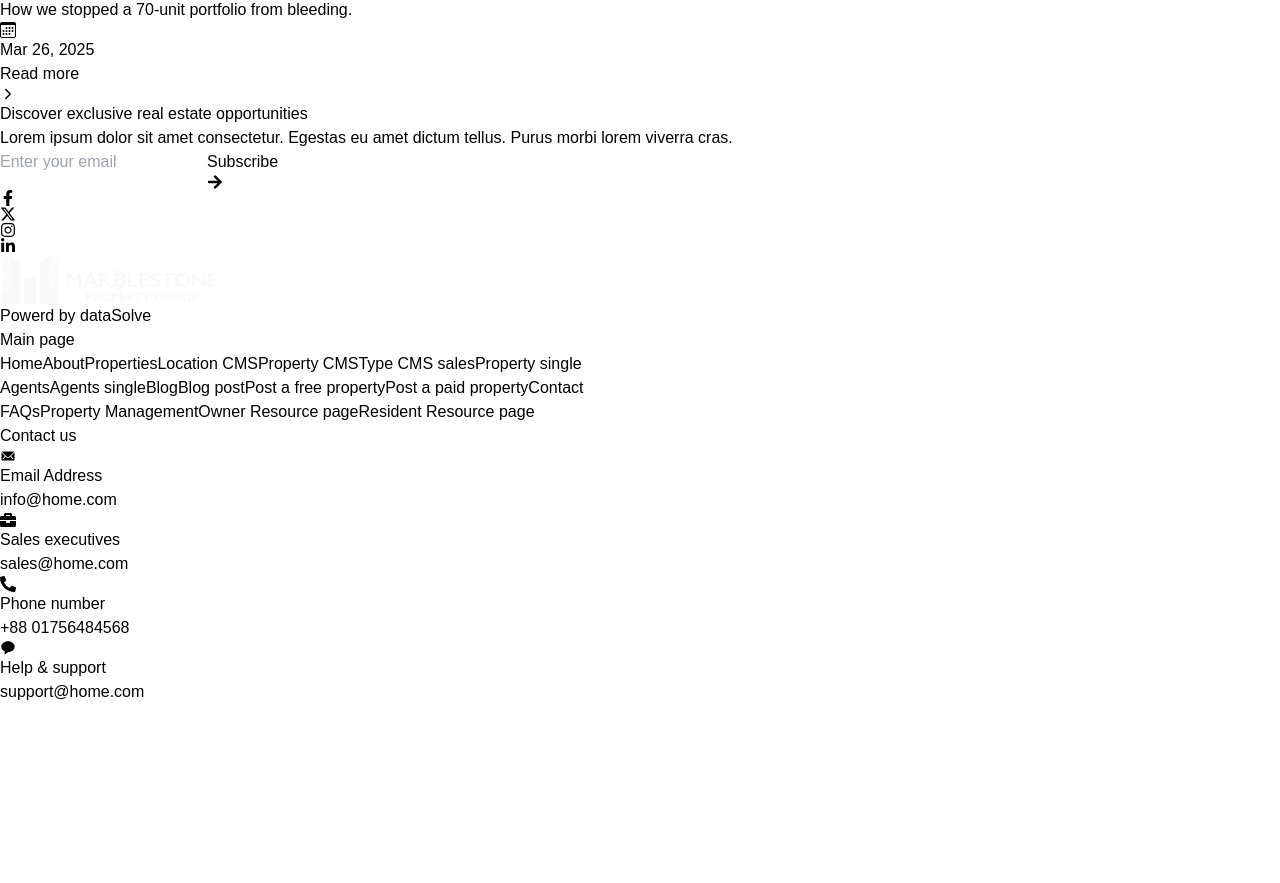
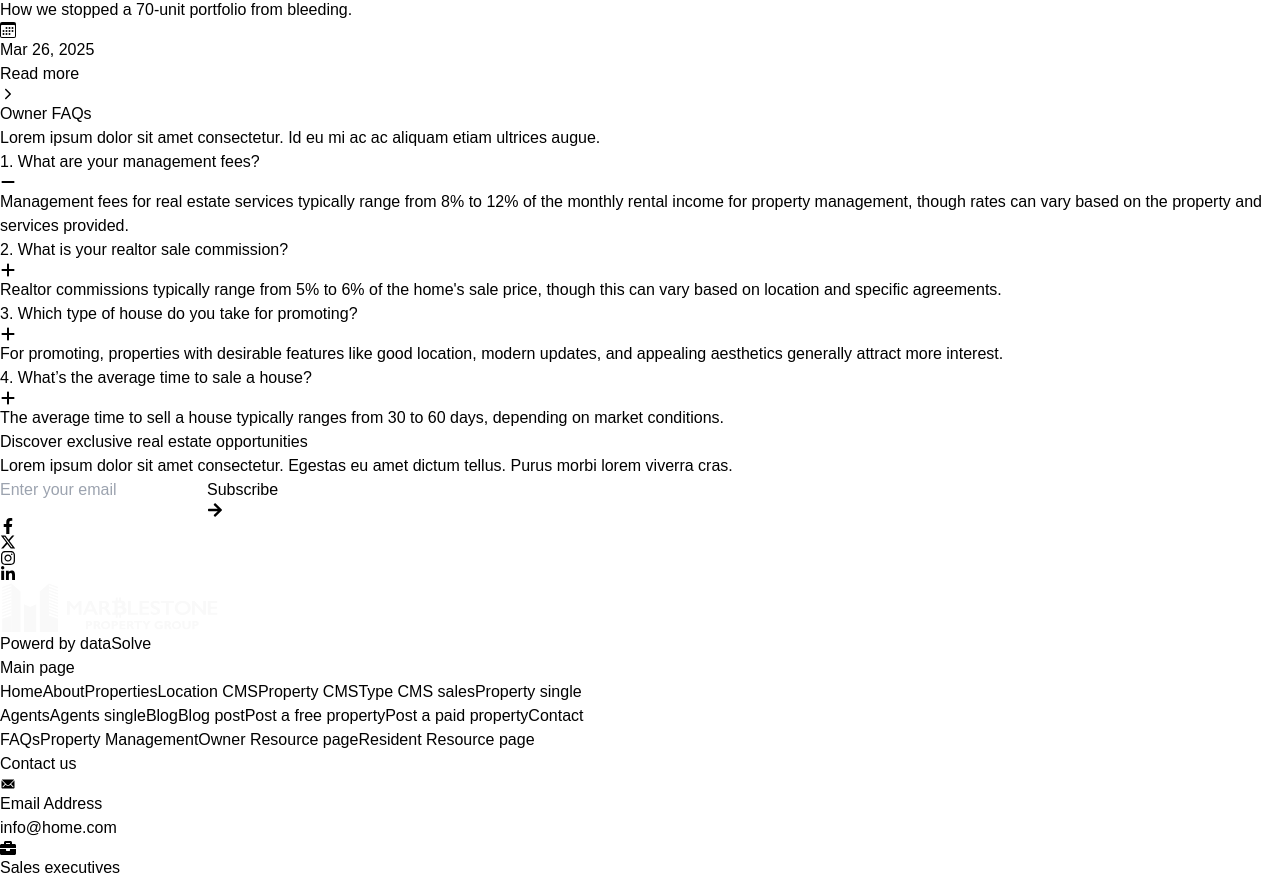
Before and after one commit to Nafiz-Al-Turabi/marblestone, a React (Vite) app: page /about in a window 1280 px wide. Shown: the part 7561-8444 px from the top of the page. Before the commit the page ends 8265 px from the top, so only its background shows below. Built offline with nearby package versions, Linux system fonts and the light colour scheme; a web font is replaced by a local one.

Commit message:
About FAQs component added in about page

```diff
--- a/src/AboutComponents/AboutFAQs/AboutFAQs.jsx
+++ b/src/AboutComponents/AboutFAQs/AboutFAQs.jsx
@@ -1,9 +1,129 @@
-import React from 'react';
+import React, { useState } from 'react';
+import { FaPlus, FaMinus } from "react-icons/fa6";
 
 const AboutFAQs = () => {
+    const [isOpen, setIsOpen] = useState(true);
+    const [isOpen1, setIsOpen1] = useState(false);
+    const [isOpen2, setIsOpen2] = useState(false);
+    const [isOpen3, setIsOpen3] = useState(false)
+
+
+
+    const toggleAccordion = () => {
+        setIsOpen(!isOpen);
+    };
+
+
+
+    const toggleAccordion1 = () => {
+        setIsOpen1(!isOpen1);
+    };
+
+    const toggleAccordion2 = () => {
+        setIsOpen2(!isOpen2);
+    };
+
+
+    const toggleAccordion3 = () => {
+        setIsOpen3(!isOpen3);
+    };
+
+
+
     return (
-        <div>
-
+        <div className='pt-20 lg:pt-40 lg:px-4 mb-20'>
+            <div className='lg:max-w-[1200px] mx-auto lg:flex px-6 lg:px-0 gap-10'>
+                <div className='text-center lg:text-left'>
+                    <h1 className='text-3xl md:text-4xl lg:text-5xl'>Owner FAQs</h1>
+                    <p>Lorem ipsum dolor sit amet consectetur. Id eu mi ac ac aliquam etiam ultrices augue.</p>
+                </div>
+                <div>
+                    <div className="w-full lg:w-[550px] xl:w-[776px] mx-auto mt-10 lg:mt-0">
+                        <div className='shadow rounded-xl'>
+                            <div className="border-b">
+                                <button
+                                    onClick={toggleAccordion}
+                                    className="flex items-center justify-between w-full p-7 focus:outline-none"
+                                >
+                                    <span className="text-xl 2xl:text-2xl font-medium text-gray-800 text-left">
+                                        1. What are your management fees?
+                                    </span>
+                                    <span className="text-2xl font-medium">
+                                        {isOpen ? <FaMinus className='h-8 w-8 bg-black rounded-full text-white p-1.5' /> : <FaPlus className='h-8 w-8 p-1.5' />}
+                                    </span>
+                                </button>
+                                <div
+                                    className={`transition-all duration-300 ease-in-out overflow-hidden ${isOpen ? 'max-h-screen duration-1000' : 'max-h-0'}`}
+                                >
+                                    <p className="p-7 text-gray-600">
+                                    Management fees for real estate services typically range from 8% to 12% of the monthly rental income for property management, though rates can vary based on the property and services provided.
+                                    </p>
+                                </div>
+                            </div>
+                            <div className="border-b">
+                                <button
+                                    onClick={toggleAccordion1}
+                                    className="flex items-center justify-between w-full p-7 focus:outline-none"
+                                >
+                                    <span className="text-xl 2xl:text-2xl font-medium text-gray-800 text-left">
+                                        2. What is your realtor sale commission?
+                                    </span>
+                                    <span className="text-2xl font-medium">
+                                        {isOpen1 ? <FaMinus className='h-8 w-8 bg-black rounded-full text-white p-1.5' /> : <FaPlus className='h-8 w-8 p-1.5' />}
+                                    </span>
+                                </button>
+                                <div
+                                    className={`transition-all duration-300 ease-in-out overflow-hidden ${isOpen1 ? 'max-h-screen duration-1000' : 'max-h-0'}`}
+                                >
+                                    <p className="p-7 text-gray-600">
+                                        Realtor commissions typically range from 5% to 6% of the home's sale price, though this can vary based on location and specific agreements.
+                                    </p>
+                                </div>
+                            </div>
+                            <div className="border-b">
+                                <button
+                                    onClick={toggleAccordion2}
+                                    className="flex items-center justify-between w-full p-7 focus:outline-none"
+                                >
+                                    <span className="text-xl 2xl:text-2xl font-medium text-gray-800 text-left">
+                                        3. Which type of house do you take for promoting?
+                                    </span>
+                                    <span className="text-2xl font-medium">
+                                        {isOpen2 ? <FaMinus className='h-8 w-8 bg-black rounded-full text-white p-1.5' /> : <FaPlus className='h-8 w-8 p-1.5' />}
+                                    </span>
+                                </button>
+                                <div
+                                    className={`transition-all duration-300 ease-in-out overflow-hidden ${isOpen2 ? 'max-h-screen duration-1000' : 'max-h-0'}`}
+                                >
+                                    <p className="p-7 text-gray-600">
+                                        For promoting, properties with desirable features like good location, modern updates, and appealing aesthetics generally attract more interest.
+                                    </p>
+                                </div>
+                            </div>
+                            <div className="border-0">
+                                <button
+                                    onClick={toggleAccordion3}
+                                    className="flex items-center justify-between w-full p-7 focus:outline-none"
+                                >
+                                    <span className="text-xl 2xl:text-2xl font-medium text-gray-800 text-left">
+                                        4. What’s the average time to sale a house?
+                                    </span>
+                                    <span className="text-2xl font-medium">
+                                        {isOpen3 ? <FaMinus className='h-8 w-8 bg-black rounded-full text-white p-1.5' /> : <FaPlus className='h-8 w-8 p-1.5' />}
+                                    </span>
+                                </button>
+                                <div
+                                    className={`transition-all duration-300 ease-in-out overflow-hidden ${isOpen3 ? 'max-h-screen duration-1000' : 'max-h-0'}`}
+                                >
+                                    <p className="p-7 text-gray-600">
+                                        The average time to sell a house typically ranges from 30 to 60 days, depending on market conditions.
+                                    </p>
+                                </div>
+                            </div>
+                        </div>
+                    </div>
+                </div>
+            </div>
         </div>
     );
 };
--- a/src/Pages/About/About.jsx
+++ b/src/Pages/About/About.jsx
@@ -6,6 +6,7 @@ import CountUp from 'react-countup'; // Import CountUp
 import OurValues from '../../AboutComponents/OurValues/OurValues';
 import OurMission from '../../AboutComponents/OurMission/OurMission';
 import AboutBlog from '../../AboutComponents/AboutBlog/AboutBlog';
+import AboutFAQs from '../../AboutComponents/AboutFAQs/AboutFAQs';
 
 
 
@@ -59,6 +60,7 @@ const About = () => {
             <OurValues />
             <OurMission />
             <AboutBlog />
+            <AboutFAQs />
         </div>
     );
 };
```
Also changed, not shown: src/Assist/Assist.jsx (added, +8 -0 lines).
